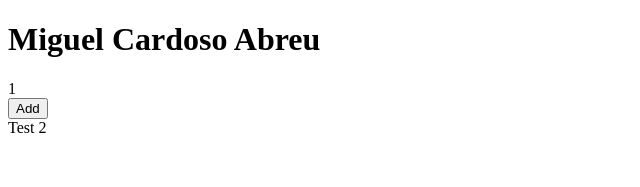
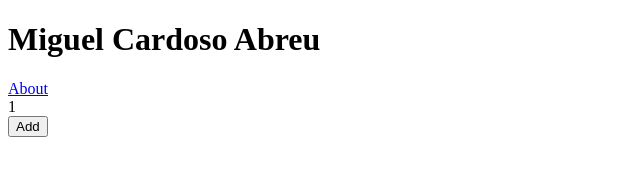
Before and after one commit to mcardosoabreu/Portfolio, a Next.js app: page / in a window 1280 px wide. Shown: the top 187 px of the page, without its empty margins (0-640 px from the left). Built offline with nearby package versions, Linux system fonts and the light colour scheme.

Commit message:
About Page

```diff
--- a/pages/index.js
+++ b/pages/index.js
@@ -1,11 +1,14 @@
 import { useState } from "react"
+import Link from "next/link"
 
 function Home() {
     return (
         <div>
             <h1>Miguel Cardoso Abreu</h1>
+            <Link href="/about">
+                <a>About</a>
+            </Link>
             <Counter />
-            <div>Test 2</div>
         </div>
     )
 }
```
Also changed, not shown: pages/about.js (added, +12 -0 lines).
